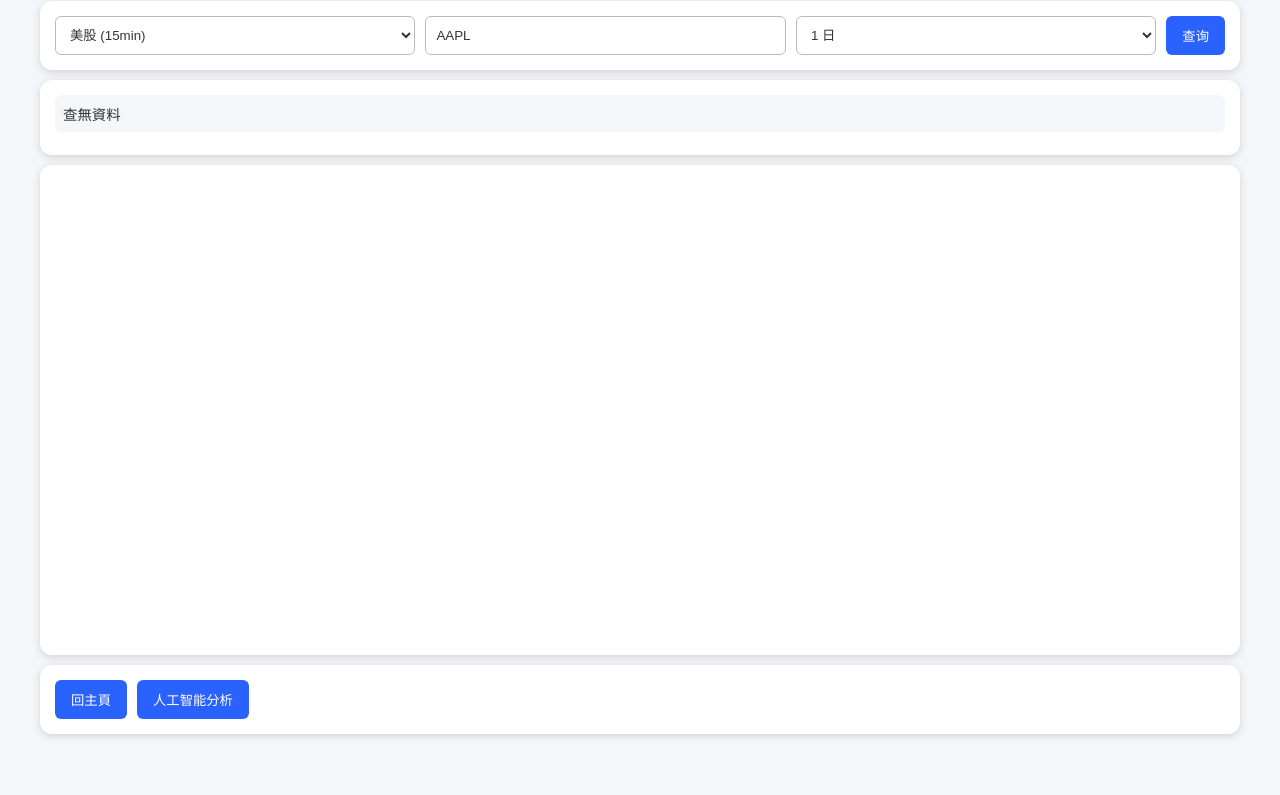
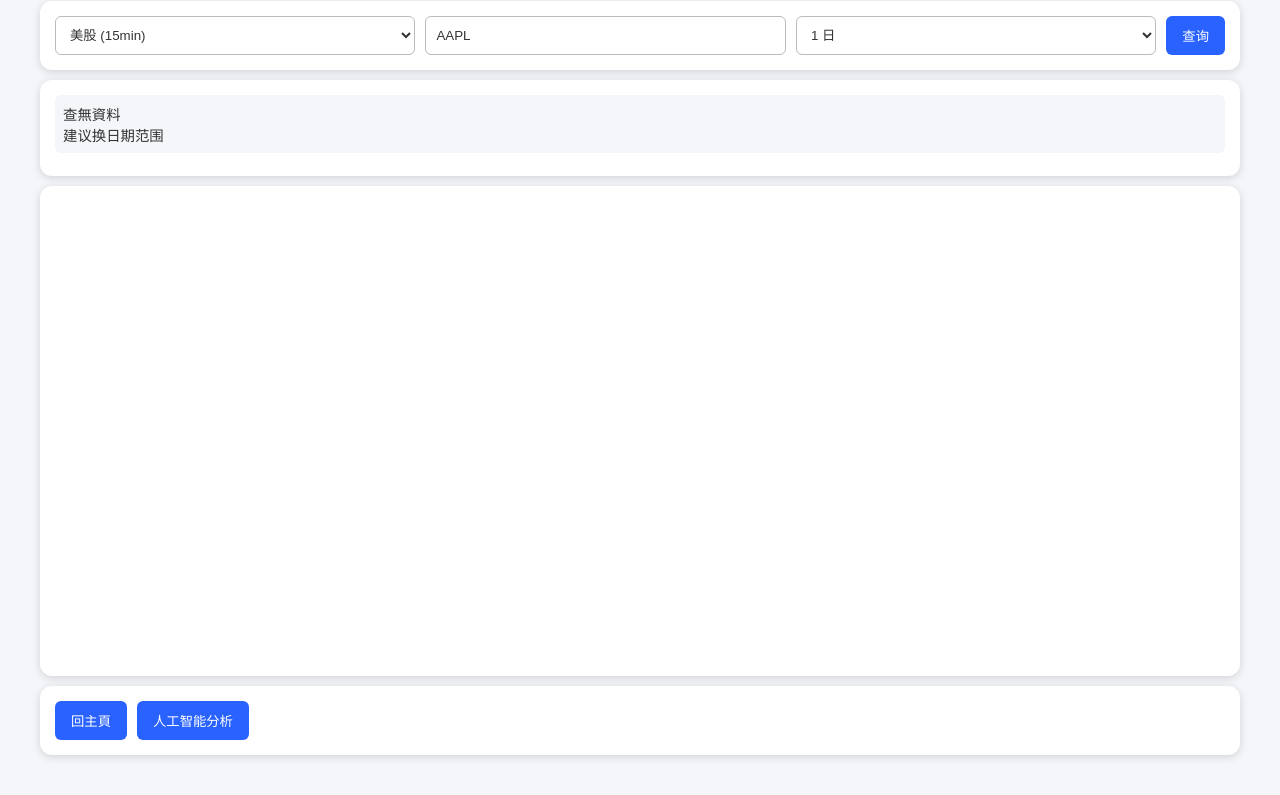
Before and after one commit to BigTeaRice/repo-root, a plain HTML site: page docs/index.html in a window 1280 px wide. Shown: the part 118-913 px from the top of the page. Before the commit the page ends 892 px from the top, so only its background shows below. Drawn offline with nearby package versions, Linux system fonts and the light colour scheme; no server answers.

Commit message:
Update index.html

```diff
--- a/docs/index.html
+++ b/docs/index.html
@@ -166,8 +166,10 @@ async function fetchData() {
   const mkt = market.value;
   if (!sym) return;
   const bars = (mkt === 'us' || mkt === 'hk') ? await fetchYF(sym, mkt === 'us' ? 'US' : 'HK') : await fetchAk(sym);
+  // ✅ 深/沪 0 笔保底提示
   if (!bars || bars.length === 0) {
-    info.innerHTML = '<div class="item">查無資料</div>';
+    info.innerHTML = '<div class="item">查無資料<br>建议换日期范围</div>';
+    myChart.clear();
     return;
   }
   const ind = calcIndicators(bars);
```
